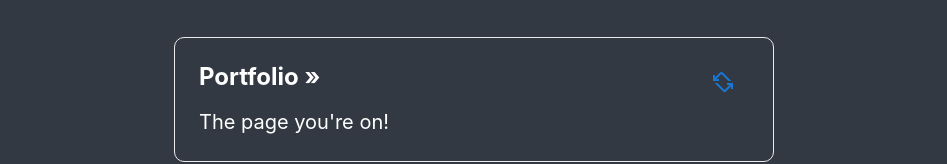
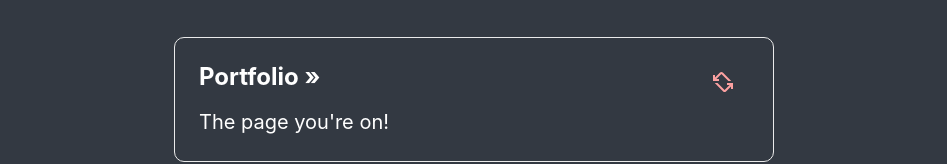
Before and after one commit to Anidion/portfolio, a Next.js app: page / in a window 1280 px wide. Shown: the part 354-518 px from the top of the page, without its empty margins (166-1113 px from the left). Built offline with nearby package versions, Linux system fonts and the light colour scheme.

Commit message:
Changed color of flip button to match theme

```diff
--- a/pages/index.js
+++ b/pages/index.js
@@ -31,7 +31,7 @@ class Card extends React.Component {
 								this.setState({ flipped: this.state.flipped ? false : true })
 							}
 						>
-							{this.props.flipdesc!=null ? <ScreenRotationAltIcon color="primary" /> : <></>}
+							{this.props.flipdesc!=null ? <ScreenRotationAltIcon htmlColor="rgb(252, 161, 161)" /> : <></>}
 						</IconButton>
 					</Grid>
 				</Grid>
```
